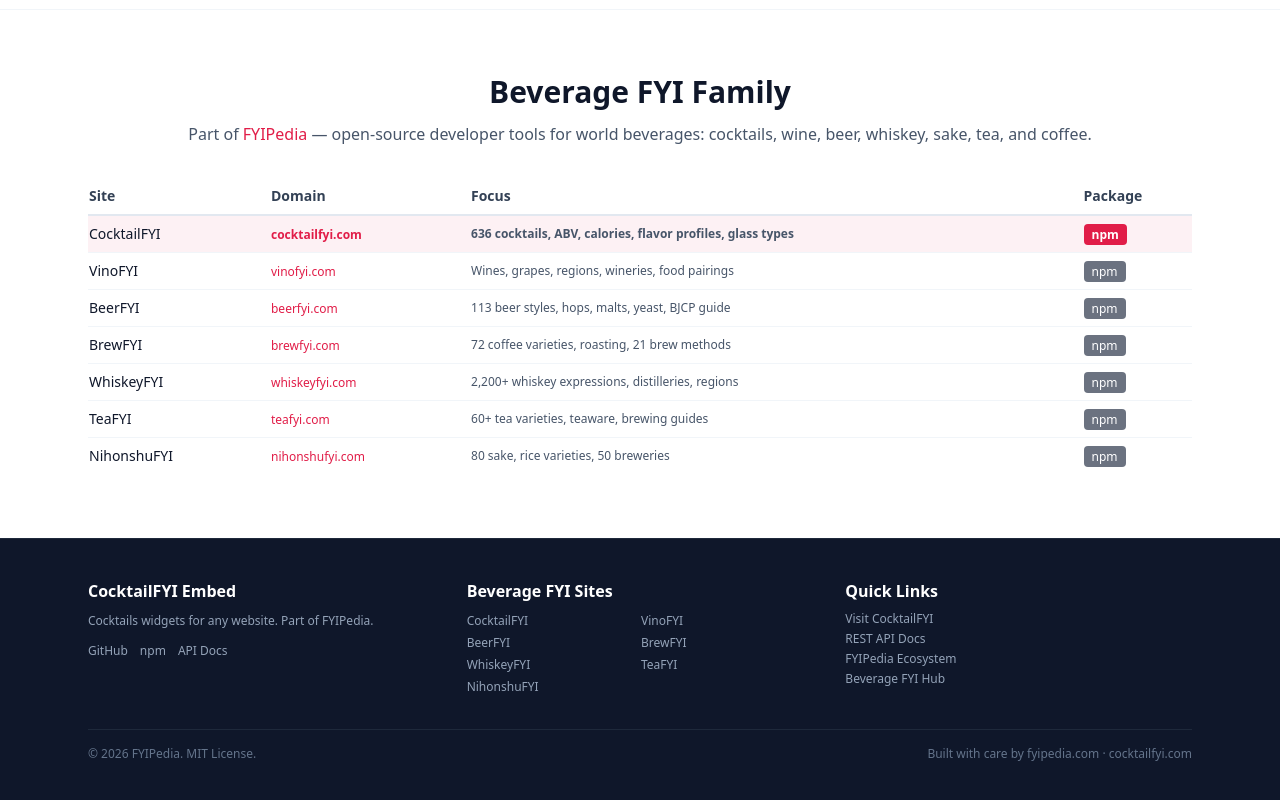
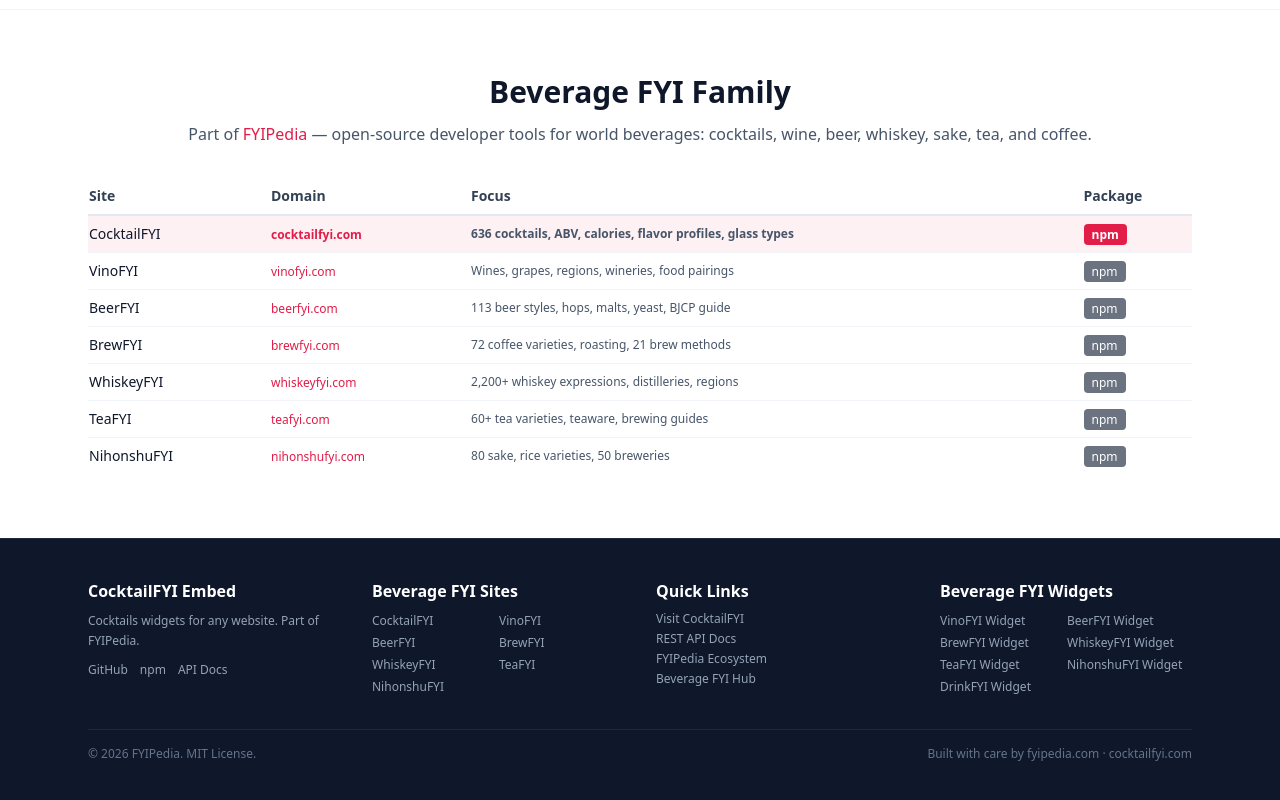
Before and after one commit to fyipedia/cocktailfyi-embed, a website: page docs/index.html in a window 1280 px wide. Shown: the part 3756-4556 px from the top of the page. Drawn offline with nearby package versions, Linux system fonts and the light colour scheme; a script that the page names is missing.

Commit message:
feat: add family widget cross-links in footer for SEO link equity

```diff
--- a/docs/index.html
+++ b/docs/index.html
@@ -384,7 +384,7 @@
   <!-- FOOTER -->
   <footer class="bg-slate-900 dark:bg-slate-950 text-slate-300 py-10 border-t border-slate-800">
     <div class="max-w-6xl mx-auto px-4 sm:px-6">
-      <div class="grid sm:grid-cols-3 gap-8 mb-8">
+      <div class="grid sm:grid-cols-4 gap-8 mb-8">
         <div>
           <h4 class="font-bold text-white mb-2">CocktailFYI Embed</h4>
           <p class="text-xs text-slate-400 leading-relaxed mb-3">Cocktails widgets for any website. Part of <a href="https://fyipedia.com" class="hover:text-white" target="_blank" rel="noopener">FYIPedia</a>.</p>
@@ -415,6 +415,18 @@
             <li><a href="https://drinkfyi.com" target="_blank" rel="noopener" class="text-slate-400 hover:text-white">Beverage FYI Hub</a></li>
           </ul>
         </div>
+              <div>
+          <h4 class="font-bold text-white mb-2">Beverage FYI Widgets</h4>
+          <div class="grid grid-cols-2 gap-0.5 text-xs">
+            <a href="https://widget.vinofyi.com" target="_blank" rel="noopener" class="text-slate-400 hover:text-white py-0.5">VinoFYI Widget</a>
+            <a href="https://widget.beerfyi.com" target="_blank" rel="noopener" class="text-slate-400 hover:text-white py-0.5">BeerFYI Widget</a>
+            <a href="https://widget.brewfyi.com" target="_blank" rel="noopener" class="text-slate-400 hover:text-white py-0.5">BrewFYI Widget</a>
+            <a href="https://widget.whiskeyfyi.com" target="_blank" rel="noopener" class="text-slate-400 hover:text-white py-0.5">WhiskeyFYI Widget</a>
+            <a href="https://widget.teafyi.com" target="_blank" rel="noopener" class="text-slate-400 hover:text-white py-0.5">TeaFYI Widget</a>
+            <a href="https://widget.nihonshufyi.com" target="_blank" rel="noopener" class="text-slate-400 hover:text-white py-0.5">NihonshuFYI Widget</a>
+            <a href="https://widget.drinkfyi.com" target="_blank" rel="noopener" class="text-slate-400 hover:text-white py-0.5">DrinkFYI Widget</a>
+          </div>
+        </div>
       </div>
       <div class="border-t border-slate-800 pt-4 flex flex-col sm:flex-row justify-between gap-2 text-xs text-slate-500">
         <span>&copy; <span x-text="new Date().getFullYear()"></span> FYIPedia. MIT License.</span>
```
